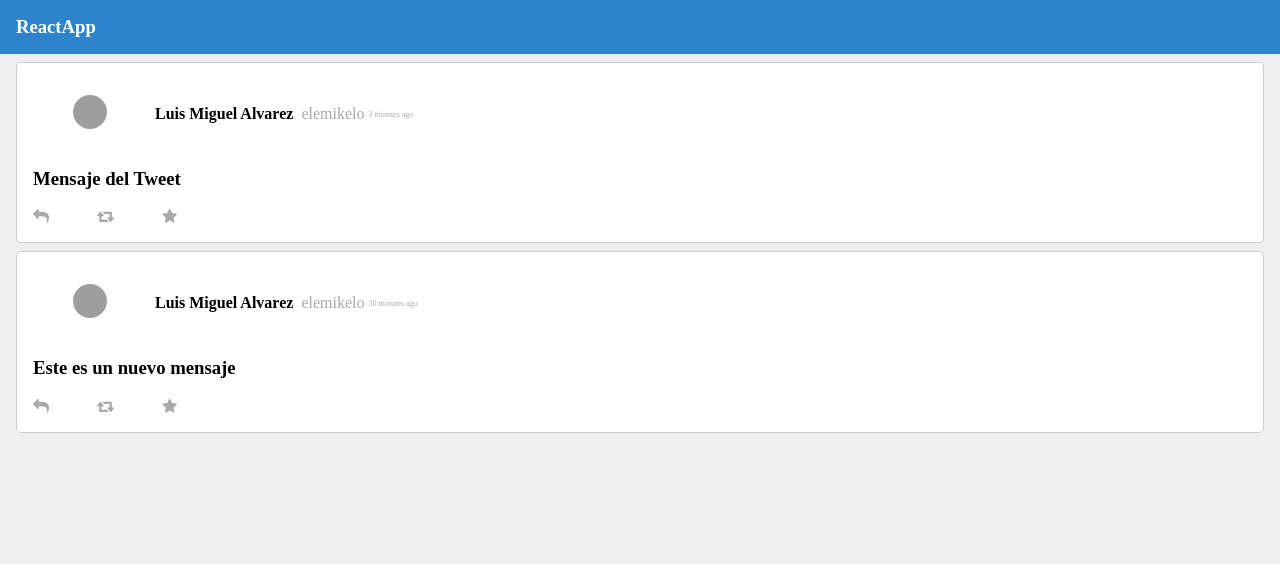
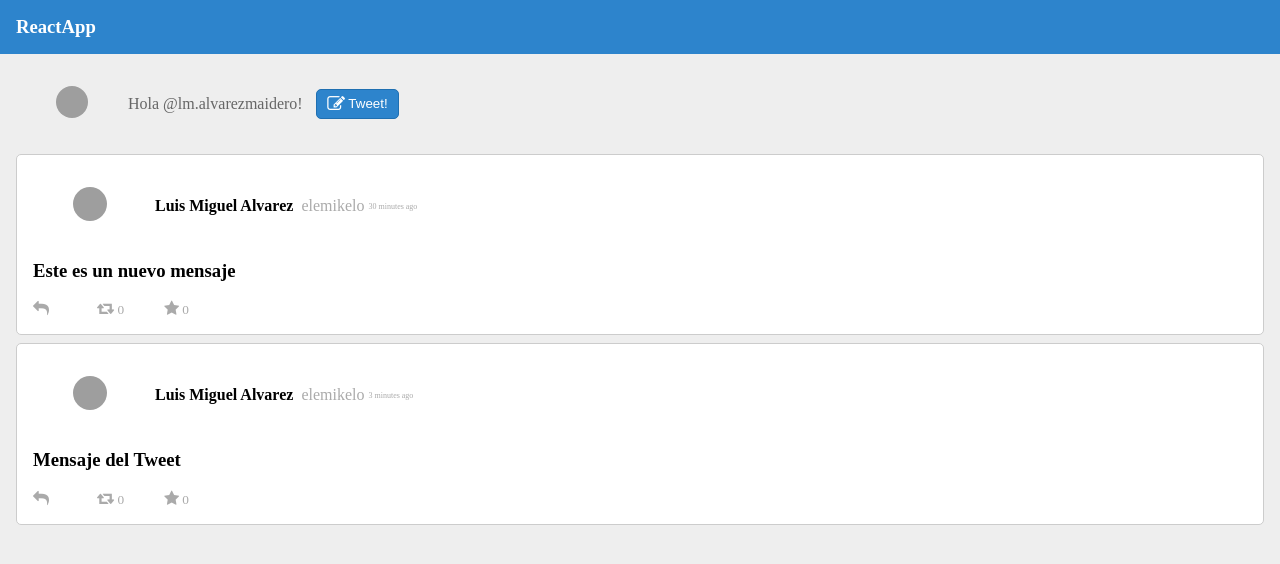
Before and after one commit to elemikelo/reactapp, a React app: page / in a window 1280 px wide. Shown: the top 564 px of the page. Built offline with nearby package versions, Linux system fonts and the light colour scheme; grey boxes are pictures that could not be loaded.

Commit message:
Create all components, functionalities to reply, retweet and favourite

```diff
--- a/package.json
+++ b/package.json
@@ -26,6 +26,7 @@
   "dependencies": {
     "normalize-css": "^2.3.1",
     "react": "^15.6.1",
-    "react-dom": "^15.6.1"
+    "react-dom": "^15.6.1",
+    "uuid": "^3.1.0"
   }
 }
--- a/src/components/App/index.jsx
+++ b/src/components/App/index.jsx
@@ -6,11 +6,22 @@ import Header from '../Header'
 import Main from '../Main'
 
 class App extends Component {
+  constructor() {
+    super()
+    this.state = {
+      user: {
+        photoURL: 'https://pbs.twimg.com/profile_images/837798884999114756/b8NM7dto_400x400.jpg',
+        displayName: 'Luis Miguel Alvarez',
+        email: 'lm.alvarezmaidero@gmail.com',
+        onOpenText: false
+      }
+    }
+  }
   render() {
     return (
       <div>
         <Header />
-                <Main />
+        <Main user={this.state.user} />
       </div>
 
     )
--- /dev/null
+++ b/src/components/InputText/index.jsx
@@ -0,0 +1,20 @@
+import React, { Component } from 'react'
+import styles from './input-text.css'
+
+class InputText extends Component {
+  render() {
+    return (
+      <form className={styles.form} onSubmit={this.props.onSendText}>
+        <textarea className={styles.text} name='text'>
+          {(this.props.usernameToReply) ? `@${this.props.usernameToReply} ` : ''}
+        </textarea>
+        <div className={styles.buttons}>
+          <button className={styles.close} onClick={this.props.onCloseText}>Cerrar</button>
+          <button className={styles.send} type='submit'>Enviar</button>
+        </div>
+      </form>
+    )
+  }
+}
+
+export default InputText
--- /dev/null
+++ b/src/components/InputText/input-text.css
@@ -0,0 +1,30 @@
+.text {
+  border-radius: 5px;
+  border: 1px solid #ddd;
+  width: 90%;
+  height: 5em;
+  padding: 0.75em;
+  margin: 1em 0.5em;
+}
+
+.buttons {
+  display: flex;
+  justify-content: flex-end;
+}
+
+.buttons>button {
+  border-radius: 5px;
+  padding: 0.5em 0.75em;
+  margin: 0.25em;
+}
+
+.close {
+  background-color: #fff;
+  border: 1px solid #ddd;
+}
+
+.send {
+  background-color: #2d84cc;
+  border: 1px solid #226aa6;
+  color: #fff;
+}
--- a/src/components/Main/index.jsx
+++ b/src/components/Main/index.jsx
@@ -1,30 +1,150 @@
 import React, { Component } from 'react'
+import uuid from 'uuid'
 import MessageList from '../MessageList'
+import InputText from '../InputText'
+import ProfileBar from '../ProfileBar'
+
 
 class Main extends Component {
-  constructor() {
-    super()
+  constructor(props) {
+    super(props)
+
     this.state = {
+      user: Object.assign({}, this.props.user, { retweets: [] }, { favorites: [] }),
+      openText: false,
+      usernameToReply: '',
       messages: [{
+        id: uuid.v4(),
         text: 'Mensaje del Tweet',
         picture: 'https://pbs.twimg.com/profile_images/837798884999114756/b8NM7dto_400x400.jpg',
         displayName: 'Luis Miguel Alvarez',
         username: 'elemikelo',
-        date: Date.now() - 180000
+        date: Date.now() - 180000,
+        retweets: 0,
+        favorites: 0
       },
       {
+        id: uuid.v4(),
         text: 'Este es un nuevo mensaje',
         picture: 'https://pbs.twimg.com/profile_images/837798884999114756/b8NM7dto_400x400.jpg',
         displayName: 'Luis Miguel Alvarez',
         username: 'elemikelo',
-        date: Date.now() - 1800000
+        date: Date.now() - 1800000,
+        retweets: 0,
+        favorites: 0
       }]
+    }
+    this.handleOpenText = this.handleOpenText.bind(this)
+    this.handleCloseText = this.handleCloseText.bind(this)
+    this.handleSendText = this.handleSendText.bind(this)
+    this.handleRetweet = this.handleRetweet.bind(this)
+    this.handleFavorite = this.handleFavorite.bind(this)
+    this.handleReplyTweet = this.handleReplyTweet.bind(this)
+
+  }
+
+  handleSendText(event) {
+    event.preventDefault()
+    let newMessage = {
+      id: uuid.v4(),
+      username: this.props.user.email.split('@')[0],
+      displayName: this.props.user.displayName,
+      picture: this.props.user.photoURL,
+      date: Date.now(),
+      text: event.target.text.value
+    }
+    this.setState({
+      messages: this.state.messages.concat([newMessage]),
+      openText: false
+    })
+  }
+
+  handleCloseText(evet) {
+    event.preventDefault()
+    this.setState({ openText: false })
+  }
+
+  handleOpenText() {
+    event.preventDefault()
+    this.setState({ openText: true })
+  }
+
+  handleReplyTweet(msgId, usernameToReply) {
+    this.setState({
+      openText: true,
+      usernameToReply
+    })
+  }
+
+  handleRetweet(msgId) {
+    let alreadyRetweeted = this.state.user.retweets.filter(rt => rt === msgId)
+
+    if (alreadyRetweeted.length === 0) {
+      let messages = this.state.messages.map(msg => {
+        if (msg.id === msgId) {
+          msg.retweets++
+        }
+        return msg
+      })
+      let user = Object.assign({}, this.state.user)
+      user.retweets.push(msgId)
+
+      this.setState({
+        messages,
+        user
+      })
+    }
+  }
+
+  handleFavorite(msgId) {
+    let alreadyFavorited = this.state.user.favorites.filter(fav => fav === msgId)
+
+    if (alreadyFavorited.length === 0) {
+      let messages = this.state.messages.map(msg => {
+        if (msg.id === msgId) {
+          msg.favorites++
+        }
+        return msg
+      })
+      let user = Object.assign({}, this.state.user)
+      user.favorites.push(msgId)
+
+      this.setState({
+        messages,
+        user
+      })
+    }
+  }
+
+
+  renderOpenText() {
+    if (this.state.openText) {
+      return (
+        <InputText
+          onSendText={this.handleSendText}
+          onCloseText={this.handleCloseText}
+          usernameToReply={this.state.usernameToReply}
+        />
+      )
     }
   }
 
   render() {
     return (
-      <MessageList messages={this.state.messages} />
+      <div>
+        <ProfileBar
+          picture={this.props.user.photoURL}
+          username={this.props.user.email.split('@')[0]}
+          onOpenText={this.handleOpenText}
+        />
+        {this.renderOpenText()}
+        <MessageList
+          messages={this.state.messages}
+          onRetweet={this.handleRetweet}
+          onFavorite={this.handleFavorite}
+          onReplyTweet={this.handleReplyTweet}
+        />
+      </div>
     )
   }
 }
--- a/src/components/Message/index.jsx
+++ b/src/components/Message/index.jsx
@@ -5,6 +5,28 @@ import styles from './Message.css'
 class Message extends Component {
   constructor(props) {
     super(props)
+
+    this.state = {
+      pressFavorite: false,
+      pressRetweet: false
+    }
+
+    this.onPressFavorite = this.onPressFavorite.bind(this)
+    this.onPressRetweet = this.onPressRetweet.bind(this)
+  }
+
+  onPressFavorite() {
+    this.props.onFavorite()
+    this.setState({
+      pressFavorite: true
+    })
+  }
+
+  onPressRetweet() {
+    this.props.onRetweet()
+    this.setState({
+      pressRetweet: true
+    })
   }
 
   render() {
@@ -22,10 +44,26 @@ class Message extends Component {
           <span className={styles.date}>{dateFormat}</span>
         </div>
         <h3>{this.props.text}</h3>
-        <div className={styles.buttons}>
-          <div className={styles.icon}><span className='fa fa-reply'></span></div>
-          <div className={styles.icon}><span className='fa fa-retweet'></span></div>
-          <div className={styles.icon}><span className='fa fa-star'></span></div>
+        <div
+          className={styles.buttons}
+          onClick={this.props.onReplyTweet}
+        >
+          <div className={styles.icon}>
+            <span className='fa fa-reply'></span></div>
+          <div
+            className={(this.state.pressRetweet) ? styles.rtGreen : ''}
+            onClick={this.onPressRetweet}
+          >
+            <span className='fa fa-retweet'></span>
+            <span className={styles.num}>{this.props.numRetweets}</span>
+          </div>
+          <div
+            className={(this.state.pressFavorite) ? styles.favYellow : ''}
+            onClick={this.onPressFavorite}
+          >
+            <span className='fa fa-star'></span>
+            <span className={styles.num}>{this.props.numFavorites}</span>
+          </div>
         </div>
       </div>
     )
--- a/src/components/Message/message.css
+++ b/src/components/Message/message.css
@@ -46,3 +46,17 @@
 .icon {
   margin-right: 3em;
 }
+
+.num {
+  font-size: 10pt;
+  margin-right: 3em;
+  margin-left: 0.25em;
+}
+
+.rtGreen {
+  color: #20883f;
+}
+
+.favYellow {
+  color: #e2c400;
+}
--- a/src/components/MessageList/index.jsx
+++ b/src/components/MessageList/index.jsx
@@ -7,19 +7,27 @@ class MessageList extends Component {
   constructor(props) {
     super(props)
   }
+
   render() {
     return (
       <div className={styles.root}>
         {this.props.messages.map(msg => {
           return (
             <Message
+              key={msg.id}
               text={msg.text}
               picture={msg.picture}
               displayName={msg.displayName}
               username={msg.username}
-              date={msg.date} />
+              date={msg.date}
+              numRetweets={msg.retweets}
+              numFavorites={msg.favorites}
+              onRetweet={() => this.props.onRetweet(msg.id)}
+              onFavorite={() => this.props.onFavorite(msg.id)}
+              onReplyTweet={() => this.props.onReplyTweet(msg.id, msg.username)}
+            />
           )
-        })}
+        }).reverse()}
       </div>
     )
   }
--- /dev/null
+++ b/src/components/ProfileBar/index.jsx
@@ -0,0 +1,25 @@
+import React, { Component } from 'react'
+import styles from './profile-bar.css'
+
+class ProfileBar extends Component {
+  constructor() {
+    super()
+  }
+
+  render() {
+    return (
+      <div className={styles.root}>
+        <figure>
+          <img className={styles.avatar} src={this.props.picture} />
+        </figure>
+        <span className={styles.username}>Hola @{this.props.username}!</span>
+        <button onClick={this.props.onOpenText} className={styles.button}>
+          <span className="fa fa-lg fa-edit"></span> Tweet!
+        </button>
+      </div>
+    )
+  }
+
+}
+
+export default ProfileBar
--- /dev/null
+++ b/src/components/ProfileBar/profile-bar.css
@@ -0,0 +1,24 @@
+.root {
+  display: flex;
+  margin: 1em;
+  align-items: center;
+}
+
+.avatar {
+  border-radius: 50%;
+  width: 32px;
+  height: 32px;
+}
+
+.username {
+  color: #666;
+}
+
+.button {
+  background-color: #2d84cc;
+  color: #fff;
+  border: 1px solid #1f6fb1;
+  border-radius: 5px;
+  margin: 0 1em;
+  padding: 0.5em 0.76em;
+}
```
Also changed, not shown: 3 other files (tests, documents, lock files or other folders). Lines whose indentation alone changed are shown as unchanged.
